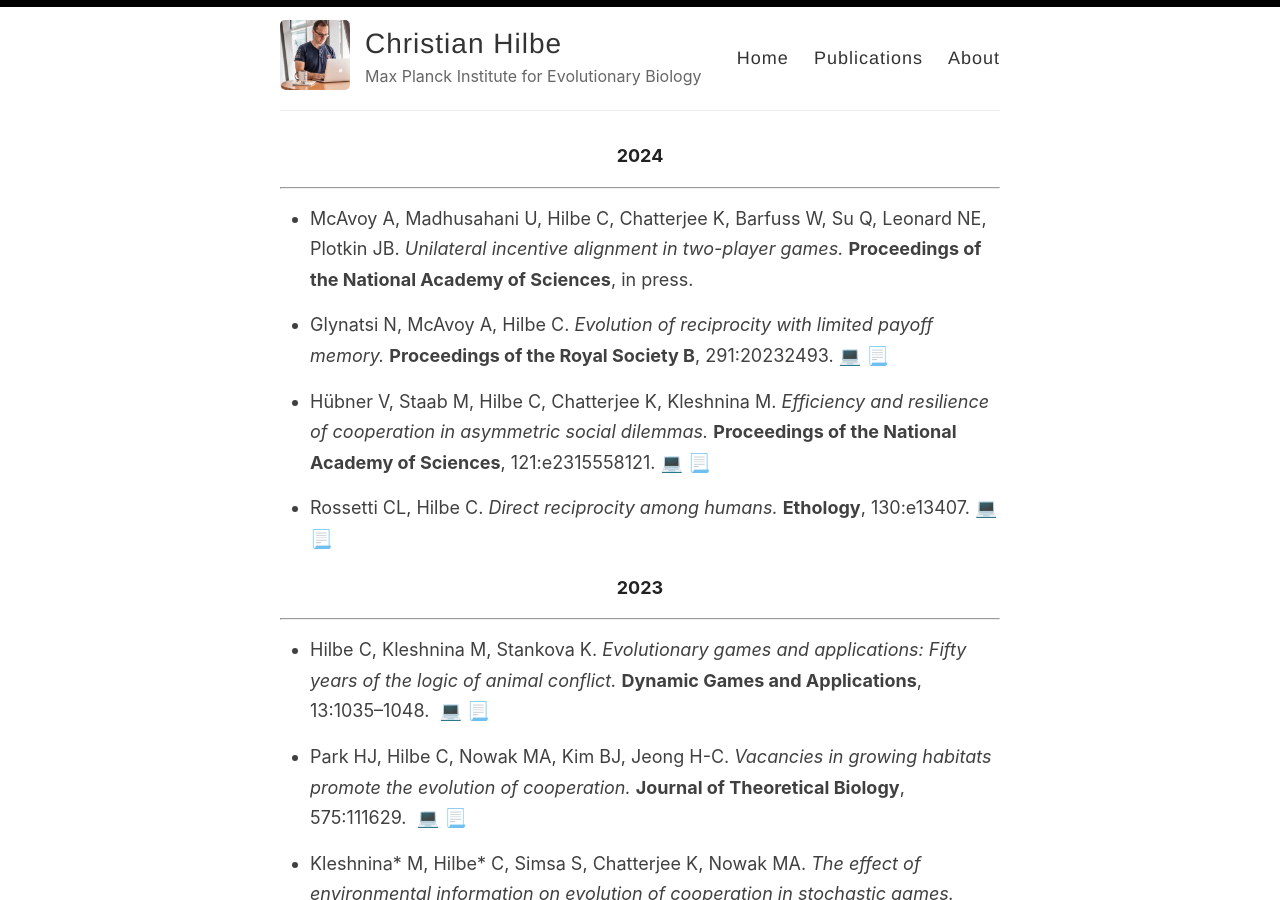
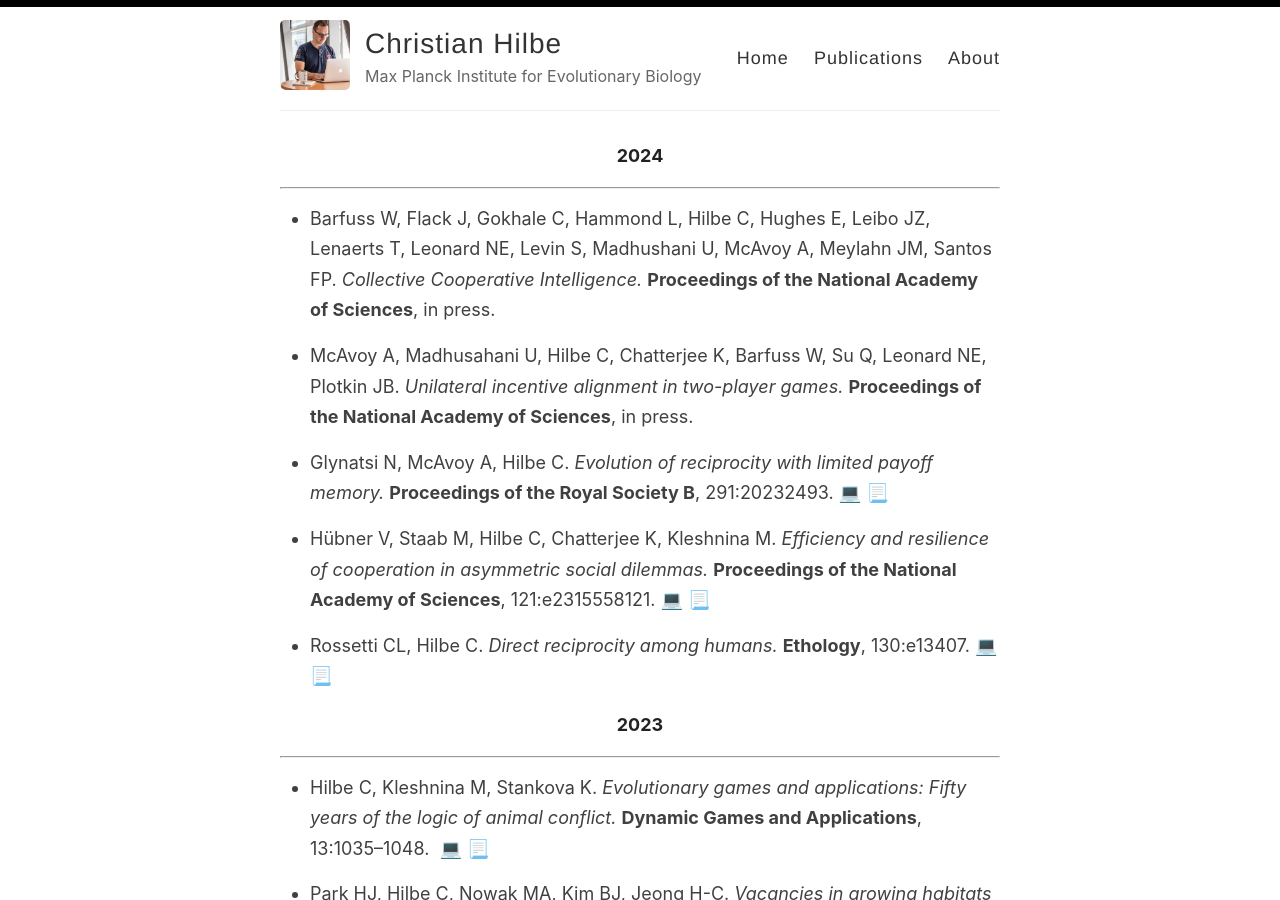
Before and after one commit to christian-hilbe/christian-hilbe.github.io, a Jekyll site: the page built from _pages/publications.md, in a window 1280 px wide and 900 px high. Built offline with Jekyll 4.4.1, drawn with Linux system fonts in a browser that asks for light colours.

Commit message:
CH: Adding info about Wolfram's paper

```diff
--- a/_pages/publications.md
+++ b/_pages/publications.md
@@ -8,6 +8,10 @@ permalink: /publications/
 ###### 2024
 
 ---
+
+- Barfuss W, Flack J, Gokhale C, Hammond L, Hilbe C, Hughes E, Leibo JZ, Lenaerts T, Leonard NE, Levin S, Madhushani U, McAvoy A, Meylahn JM, Santos FP.
+*Collective Cooperative Intelligence.*
+**Proceedings of the National Academy of Sciences**, in press.
 
 - McAvoy A, Madhusahani U, Hilbe C, Chatterjee K, Barfuss W, Su Q, Leonard NE, Plotkin JB.
 *Unilateral incentive alignment in two-player games.*
```
